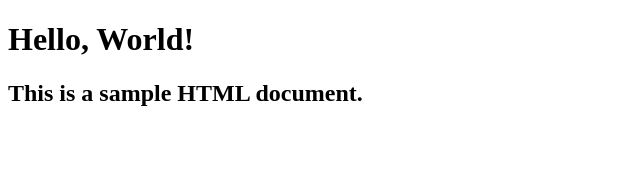
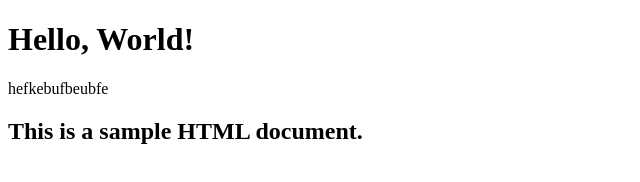
Before and after one commit to Ayush-git800/newrepo, a plain HTML site: page index.html in a window 1280 px wide. Shown: the whole page, without its empty margins (0-640 px from the left). Drawn offline with Linux system fonts and the light colour scheme.

Commit message:
first commit from my laptop

```diff
--- a/index.html
+++ b/index.html
@@ -7,6 +7,7 @@
 </head>
 <body>
     <h1>Hello, World!</h1>
+    hefkebufbeubfe
     <h2>This is a sample HTML document.</h2>
 </body>
 </html>
```
